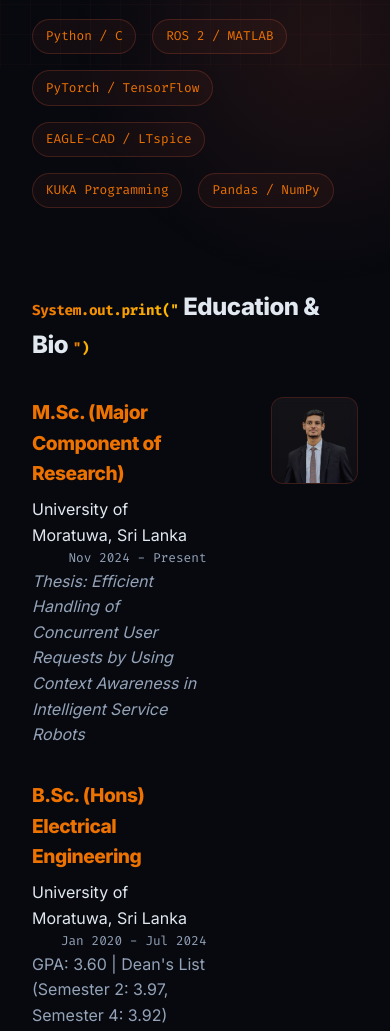
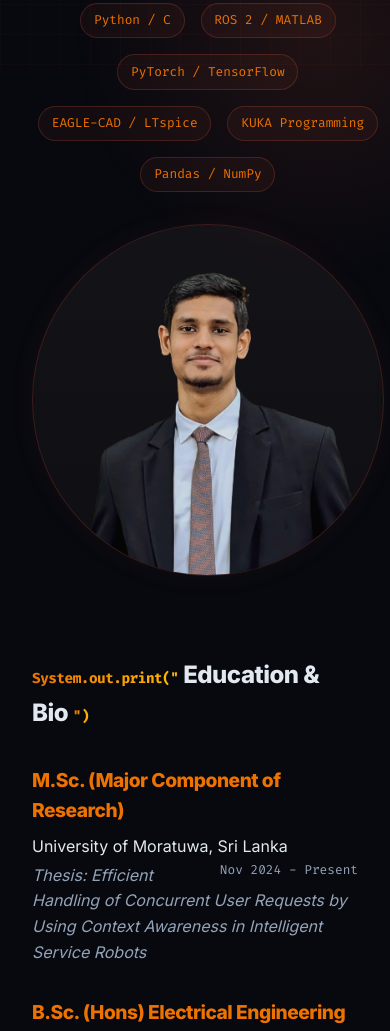
Before and after one commit to Divakaran99/Divakaran99.github.io, a plain HTML site: page index.html in a window 390 px wide. Shown: the part 776-1807 px from the top of the page. Drawn offline with Linux system fonts and the light colour scheme.

Commit message:
changed styling

```diff
--- a/index.html
+++ b/index.html
@@ -24,6 +24,8 @@
 
     <main>
         <section class="hero">
+            <div class="hero-content" style="display: grid; grid-template-columns: 1.5fr 1fr; gap: 4rem; align-items: center;">
+                <div>
                     <p class="mono">Initialize sequence...</p>
                     <h1 style="font-size: 3.5rem;"><span class="text-gradient">Divakaran Varatharajan</span></h1>
                     <p class="subtitle" style="font-size: 1.1rem;">
@@ -44,12 +46,19 @@
                         <span class="tech-tag" onmouseover="this.style.boxShadow='0 0 10px var(--accent-orange)'" onmouseout="this.style.boxShadow='none'">KUKA Programming</span>
                         <span class="tech-tag" onmouseover="this.style.boxShadow='0 0 10px var(--accent-orange)'" onmouseout="this.style.boxShadow='none'">Pandas / NumPy</span>
                     </div>
+                </div>
+
+                <div class="card profile-card" style="padding: 0; display: flex; justify-content: center; align-items: center; aspect-ratio: 1; background: rgba(255, 99, 71, 0.02); border-color: rgba(255, 99, 71, 0.2); overflow: hidden; border-radius: 50%; max-width: 400px; margin: 0 auto; box-shadow: 0 0 30px rgba(255, 99, 71, 0.05);">
+                    <!-- Place your picture in the same folder and name it 'profile.png' or 'profile.jpg' -->
+                    <img src="profile.png" alt="Divakaran Varatharajan" style="width: 100%; height: 100%; object-fit: cover; opacity: 0.9; transition: opacity 0.3s ease, transform 0.5s ease;" onmouseover="this.style.opacity=1; this.style.transform='scale(1.05)'" onmouseout="this.style.opacity=0.9; this.style.transform='scale(1)'" onerror="this.onerror=null; this.src='profile.jpg'; this.onerror=function(){ this.onerror=null; this.parentElement.innerHTML='<div style=\'text-align:center;\'><svg width=\'80\' height=\'80\' viewBox=\'0 0 24 24\' fill=\'none\' stroke=\'#ff6347\' stroke-width=\'1\' stroke-linecap=\'round\' stroke-linejoin=\'round\'><path d=\'M12 2a10 10 0 1 0 10 10 4 4 0 0 1-5-5 4 4 0 0 1-5-5\'/><path d=\'M8.5 8.5v.01\'/><path d=\'M16 15.5v.01\'/><path d=\'M12 12v.01\'/><path d=\'M11 17a4.5 4.5 0 0 0 7 0\'/><path d=\'M13 7a4.5 4.5 0 0 0-7 0\'/></svg><p style=\'font-family: monospace; color: #94a3b8; font-size: 0.8rem; margin-top: 1rem;\'>Add profile.png<br>to the folder</p></div>'; };">
+                </div>
+            </div>
         </section>
 
         <section style="margin-top: 5rem;" class="reveal">
             <h2><span class="mono text-gradient">System.out.print("</span> Education & Bio <span class="mono text-gradient">")</span></h2>
-            <div style="display: grid; grid-template-columns: 2fr 1fr; gap: 4rem; align-items: start; margin-top: 2rem;">
-                <div>
+            <div style="margin-top: 2rem;">
+                <div style="max-width: 800px;">
                     <h3 style="color: var(--accent-orange); font-size: 1.2rem; margin-bottom: 0.5rem;">M.Sc. (Major Component of Research)</h3>
                     <p style="color: var(--text-primary); margin-bottom: 0.2rem;">University of Moratuwa, Sri Lanka <span class="mono" style="float: right; color: var(--text-secondary); font-size: 0.8rem;">Nov 2024 - Present</span></p>
                     <p style="color: var(--text-secondary); margin-bottom: 2rem; font-style: italic;">Thesis: Efficient Handling of Concurrent User Requests by Using Context Awareness in Intelligent Service Robots</p>
@@ -62,10 +71,6 @@
                     <p style="color: var(--text-primary); margin-bottom: 0.2rem;">St. Peter's College, Sri Lanka <span class="mono" style="float: right; color: var(--text-secondary); font-size: 0.8rem;">Jan 2005 - May 2018</span></p>
                     <p style="color: var(--text-secondary); margin-bottom: 2rem;">Merit - Top 2%</p>
                 </div>
-                <div class="card profile-card" style="padding: 0; display: flex; justify-content: center; align-items: center; aspect-ratio: 1; background: rgba(255, 99, 71, 0.02); border-color: rgba(255, 99, 71, 0.2); overflow: hidden;">
-                    <!-- Place your picture in the same folder and name it 'profile.png' -->
-                    <img src="profile.png" alt="Divakaran Varatharajan" style="width: 100%; height: 100%; object-fit: cover; opacity: 0.8; transition: opacity 0.3s ease;" onmouseover="this.style.opacity=1" onmouseout="this.style.opacity=0.8" onerror="this.onerror=null; this.parentElement.innerHTML='<div style=\'text-align:center;\'><svg width=\'100\' height=\'100\' viewBox=\'0 0 24 24\' fill=\'none\' stroke=\'#ff6347\' stroke-width=\'1\' stroke-linecap=\'round\' stroke-linejoin=\'round\'><path d=\'M12 2a10 10 0 1 0 10 10 4 4 0 0 1-5-5 4 4 0 0 1-5-5\'/><path d=\'M8.5 8.5v.01\'/><path d=\'M16 15.5v.01\'/><path d=\'M12 12v.01\'/><path d=\'M11 17a4.5 4.5 0 0 0 7 0\'/><path d=\'M13 7a4.5 4.5 0 0 0-7 0\'/></svg><p style=\'font-family: monospace; color: #94a3b8; font-size: 0.8rem; margin-top: 1rem;\'>Add profile.png<br>to the folder</p></div>';">
-                </div>
             </div>
         </section>
     </main>
--- a/style.css
+++ b/style.css
@@ -448,6 +448,14 @@ main {
     .hero h1 {
         font-size: 2.5rem;
     }
+    .hero-content {
+        grid-template-columns: 1fr !important;
+        text-align: center;
+        gap: 2rem !important;
+    }
+    .hero-content .tech-stack {
+        justify-content: center;
+    }
     .nav-links {
         display: none; /* In a real app, implement a hamburger menu */
     }
```
Lines whose indentation alone changed are shown as unchanged.
